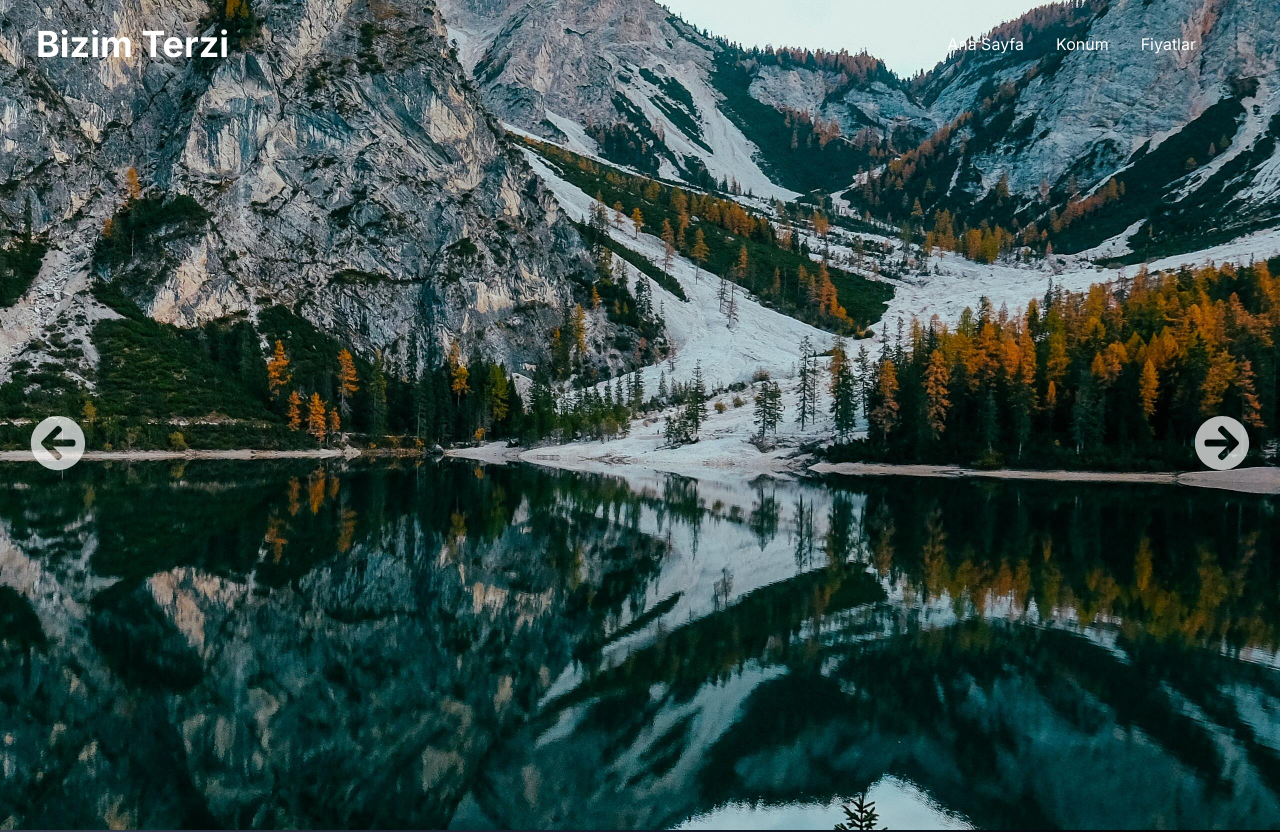
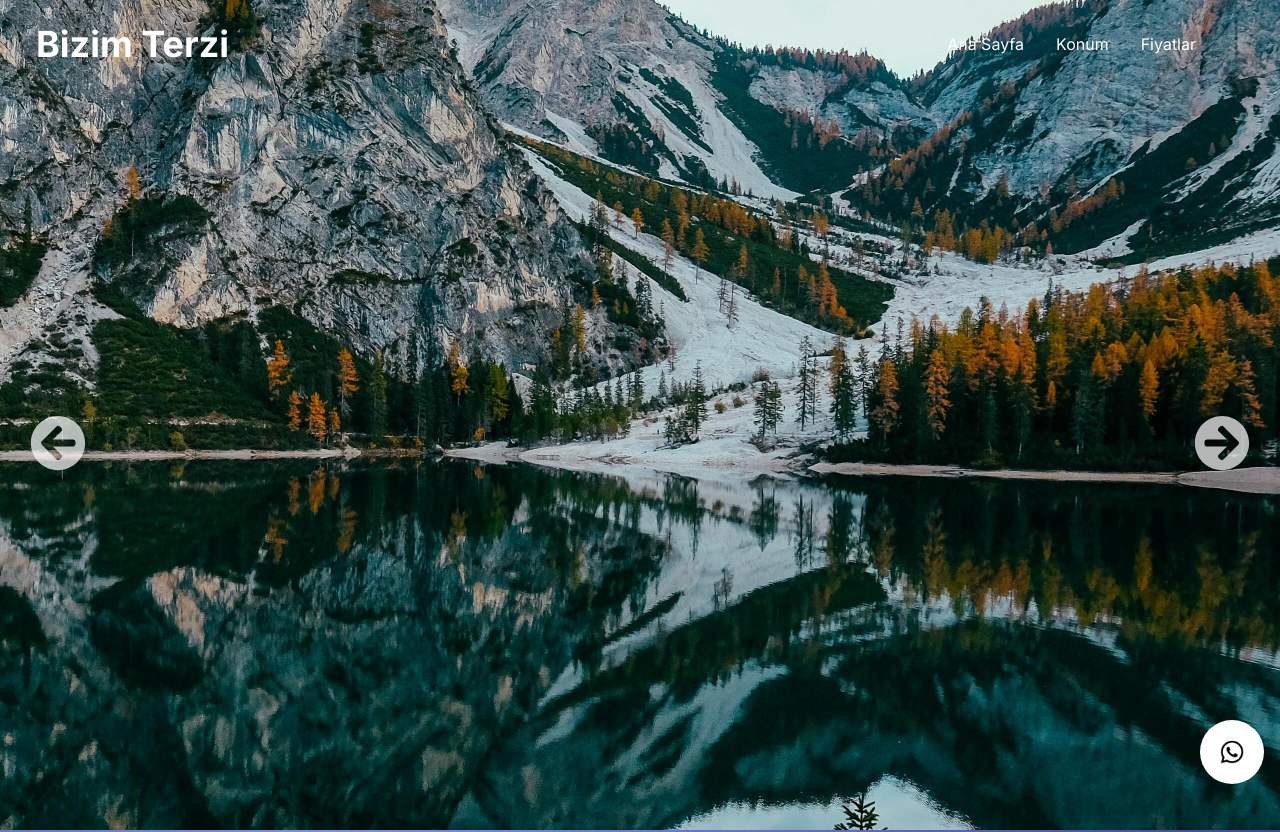
Before and after one commit to realerdemdoruk/bizim-terzi, a Next.js app: page / in a window 1280 px wide. Shown: the top 832 px of the page. Built offline with nearby package versions, Linux system fonts and the light colour scheme.

Commit message:
Telefon eklendi

```diff
--- a/app/components/Card.jsx
+++ b/app/components/Card.jsx
@@ -1,9 +1,9 @@
 "use client";
 import React from "react";
 import { motion } from "framer-motion";
-import Price from "../data/price.json";
+import Price from "../data/Price.json";
 import Image from "next/image";
-import { useRouter, usePathname, useSearchParams } from "next/navigation";
+import { useRouter, usePathname } from "next/navigation";
 
 const item = {
   hidden: {
--- a/app/components/Location.jsx
+++ b/app/components/Location.jsx
@@ -4,11 +4,7 @@ const Location = () => {
   return (
     <div
       id="location"
-      className="max-w-[1240px] flex m-auto  justify-center items-center p-4 text-white
-
-
-
-      "
+      className="max-w-[1240px] flex m-auto  justify-center items-center p-4 text-white"
     >
       <iframe
         src="https://www.google.com/maps/d/u/0/embed?mid=1OccaWWpfSSIbq7yLmlKkzqipORQgkyU&ehbc=2E312F"
--- /dev/null
+++ b/app/components/PhoneButton.jsx
@@ -0,0 +1,31 @@
+"use client";
+import { useEffect } from "react";
+import Image from "next/image";
+
+const PhoneButton = () => {
+  useEffect(() => {
+    const handleButtonClick = () => {
+      const telefonNumarasi = "05439513982";
+      const aramaURL = "tel:" + telefonNumarasi;
+      window.location.href = aramaURL;
+    };
+
+    const button = document.getElementById("telefonButton");
+    button.addEventListener("click", handleButtonClick);
+
+    return () => {
+      button.removeEventListener("click", handleButtonClick);
+    };
+  }, []);
+
+  return (
+    <button
+      id="telefonButton"
+      className="fixed bottom-0 right-0 w-16 h-16 m-4 bg-white rounded-full text-white flex items-center justify-center"
+    >
+      <Image src="/images/phone.png" alt="whatsapp" width={24} height={24} />
+    </button>
+  );
+};
+
+export default PhoneButton;
--- a/app/layout.js
+++ b/app/layout.js
@@ -1,7 +1,7 @@
 import "./globals.css";
-import { Metadata } from "next";
 import { Inter } from "next/font/google";
 import Navbar from "./components/Navbar";
+import PhoneButton from "./components/PhoneButton";
 
 const inter = Inter({ subsets: ["latin"] });
 
@@ -12,22 +12,14 @@ export const metadata = {
 
 export default function RootLayout({ children }) {
   return (
-    <html
-      lang="en"
-      className="
-
-      "
-    >
-      <head></head>
+    <html lang="tr">
       <body
-        className={`${inter.className} min-h-screen flex flex-col duration-1000
-ease-in-out transition-all flex-1
-bg-gradient-to-r from-gray-700 via-gray-900 to-black
- `}
+        className={`${inter.className} min-h-screen flex flex-col flex-1
+        bg-gradient-to-bl from-indigo-900 via-indigo-400 to-indigo-900`}
       >
         <Navbar />
-
         {children}
+        <PhoneButton />
       </body>
     </html>
   );
```
Also changed, not shown: public/images/phone.png (added).
